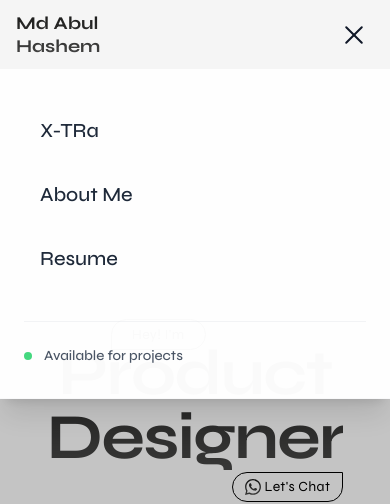
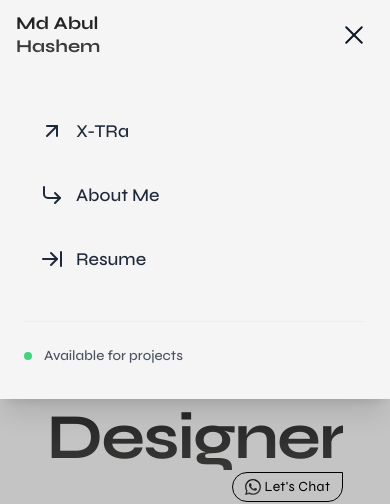
Before and after one commit to KhandakerSamin/mohon-frontend, a Next.js app: page / in a window 390 px wide. Both pictures are taken after a click on the button "Toggle menu". Shown: the top 504 px of the page. Built offline with nearby package versions, Linux system fonts and the light colour scheme.

Commit message:
Navbar icon added

```diff
--- a/src/components/Global/Footer.js
+++ b/src/components/Global/Footer.js
@@ -1,5 +1,5 @@
 import React from 'react';
-import { ExternalLink, Mail, MoveUpRight } from 'lucide-react';
+import { ArrowUpRight, ExternalLink, Mail, MoveUpRight } from 'lucide-react';
 
 const Footer = () => {
   return (
@@ -49,28 +49,29 @@ const Footer = () => {
             className="flex items-center space-x-2 text-black hover:text-gray-600 transition-colors duration-200"
           >
             <span className="text-sm">LinkedIn</span>
-            <MoveUpRight  size={16} />
+            <ArrowUpRight  size={16} />
           </a>
           <a
             href="#"
             className="flex items-center space-x-2 text-black hover:text-gray-600 transition-colors duration-200"
           >
             <span className="text-sm">Instagram</span>
-            <MoveUpRight size={16} />
+            <ArrowUpRight size={16} />
           </a>
           <a
             href="#"
             className="flex items-center space-x-2 text-black hover:text-gray-600 transition-colors duration-200"
           >
             <span className="text-sm">Behance</span>
-            <MoveUpRight size={16} />
+            <ArrowUpRight size={16} />
           </a>
           <a
             href="#"
             className="flex items-center space-x-2 text-black hover:text-gray-600 transition-colors duration-200"
           >
             <span className="text-sm">Dribbble</span>
-            <MoveUpRight size={16} />
+            <ArrowUpRight size={16} />
+
           </a>
         </div>
 
@@ -82,21 +83,21 @@ const Footer = () => {
               className="flex items-center space-x-2 text-black hover:text-gray-600 transition-colors duration-200"
             >
               <span className="text-sm">LinkedIn</span>
-              <MoveUpRight size={16} />
+              <ArrowUpRight size={16} />
             </a>
             <a
               href="#"
               className="flex items-center space-x-2 text-black hover:text-gray-600 transition-colors duration-200"
             >
               <span className="text-sm">Instagram</span>
-              <MoveUpRight size={16} />
+              <ArrowUpRight size={16} />
             </a>
             <a
               href="#"
               className="flex items-center space-x-2 text-black hover:text-gray-600 transition-colors duration-200"
             >
               <span className="text-sm">Behance</span>
-              <MoveUpRight size={16} />
+              <ArrowUpRight size={16} />
             </a>
           </div>
           <div className="flex justify-center">
@@ -105,7 +106,7 @@ const Footer = () => {
               className="flex items-center space-x-2 text-black hover:text-gray-600 transition-colors duration-200"
             >
               <span className="text-sm">Dribbble</span>
-              <MoveUpRight size={16} />
+              <ArrowUpRight size={16} />
             </a>
           </div>
         </div>
--- a/src/components/Global/Navbar.js
+++ b/src/components/Global/Navbar.js
@@ -1,4 +1,5 @@
 "use client"
+import { ArrowRightToLine, ArrowUpRight, CornerDownRight, MoveUpRight } from "lucide-react"
 import { useState, useEffect } from "react"
 
 const Navbar = () => {
@@ -95,7 +96,7 @@ const Navbar = () => {
         </div>
 
         <div
-          className={`md:hidden absolute top-full left-0 right-0 bg-white/98 backdrop-blur-xl border-b border-gray-100/50 shadow-xl transform transition-all duration-500 ease-out ${
+          className={`md:hidden absolute top-full left-0 right-0 bg-[#F5F5F5] backdrop-blur-xl border-b border-gray-100/50 shadow-xl transform transition-all duration-500 ease-out ${
             isMenuOpen ? "translate-y-0 opacity-100 visible" : "-translate-y-4 opacity-0 invisible"
           }`}
         >
@@ -109,7 +110,8 @@ const Navbar = () => {
                 style={{ transitionDelay: isMenuOpen ? "100ms" : "0ms" }}
                 onClick={() => setIsMenuOpen(false)}
               >
-                <span className="text-xl font-medium text-gray-800 group-hover:text-gray-900 transition-colors duration-200">
+                <span className="text-lg flex justify-start items-center gap-3 font-medium text-gray-800 group-hover:text-gray-900 transition-colors duration-200">
+                  <ArrowUpRight />
                   X-TRa
                 </span>
               </a>
@@ -122,7 +124,8 @@ const Navbar = () => {
                 style={{ transitionDelay: isMenuOpen ? "200ms" : "0ms" }}
                 onClick={() => setIsMenuOpen(false)}
               >
-                <span className="text-xl font-medium text-gray-800 group-hover:text-gray-900 transition-colors duration-200">
+                <span className="text-lg font-medium text-gray-800 group-hover:text-gray-900 transition-colors duration-200 flex justify-start items-center gap-3">
+                  <CornerDownRight />
                   About Me
                 </span>
               </a>
@@ -135,7 +138,8 @@ const Navbar = () => {
                 style={{ transitionDelay: isMenuOpen ? "300ms" : "0ms" }}
                 onClick={() => setIsMenuOpen(false)}
               >
-                <span className="text-xl font-medium text-gray-800 group-hover:text-gray-900 transition-colors duration-200">
+                <span className="text-lg font-medium text-gray-800 group-hover:text-gray-900 transition-colors duration-200 flex justify-start items-center gap-3">
+                  <ArrowRightToLine />
                   Resume
                 </span>
               </a>
```
